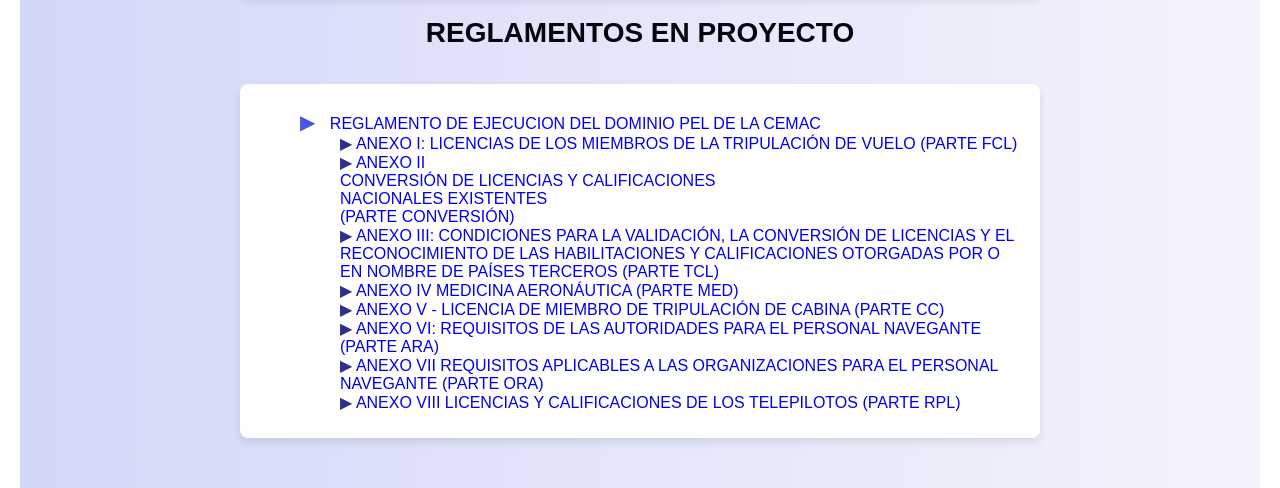
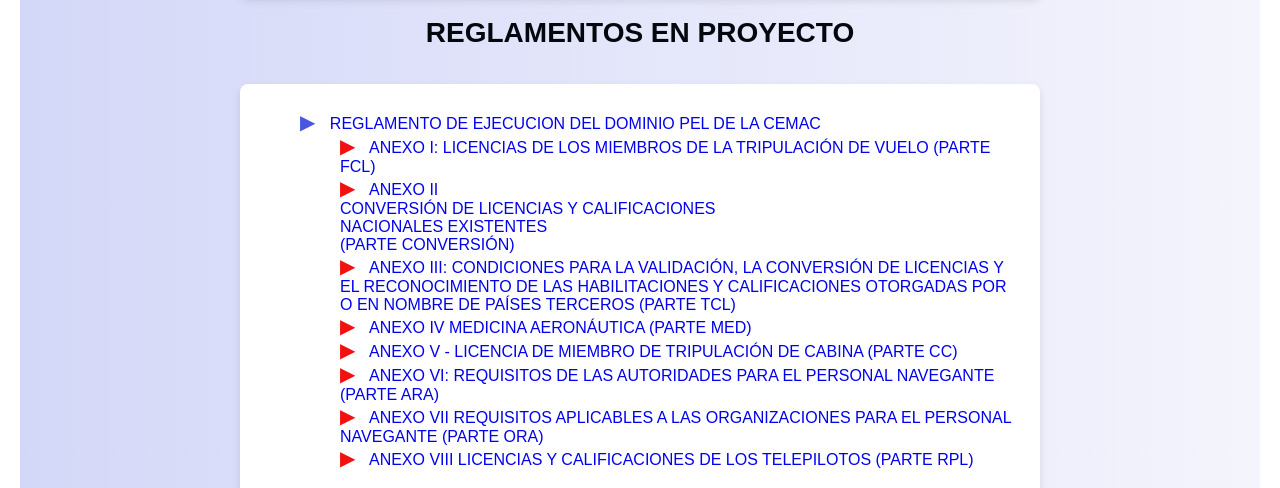
Before and after one commit to FCEB2022/pelmodificaciones, a plain HTML site: page reglamentos.html in a window 1280 px wide. Shown: the part 1070-1558 px from the top of the page. Drawn offline with Linux system fonts and the light colour scheme.

Commit message:
tramites.css

```diff
--- a/tramites.css
+++ b/tramites.css
@@ -37,6 +37,11 @@
     color: #4a56e2; /* Color del icono */
     margin-right: 10px; /* Espacio entre el icono y el texto */
 }
+.icono2 {
+    font-size: 20px; /* Tamaño del icono */
+    color: #f21111; /* Color del icono */
+    margin-right: 10px; /* Espacio entre el icono y el texto */
+}
 
 p {
     font-size: 16px; /* Tamaño del texto */
```
